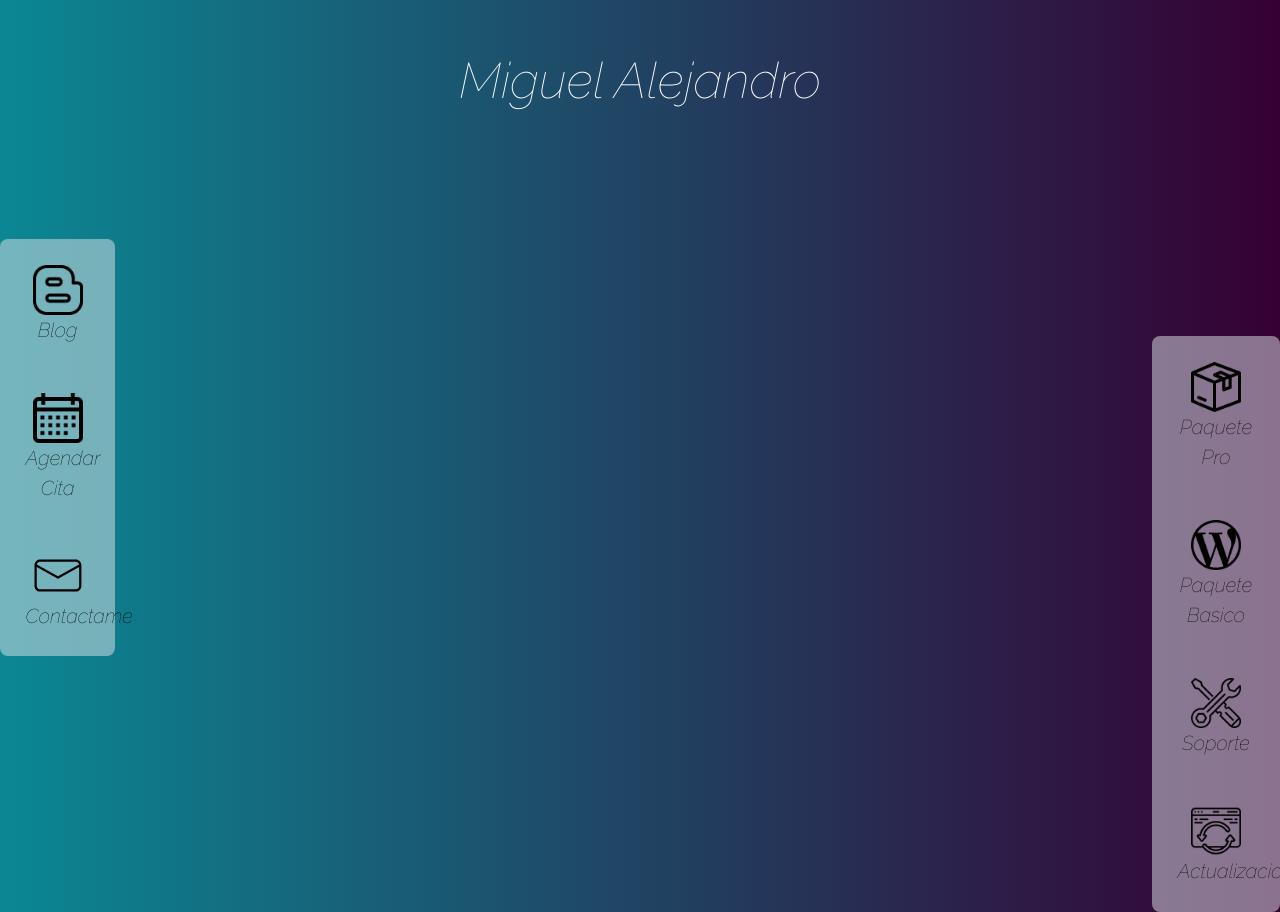
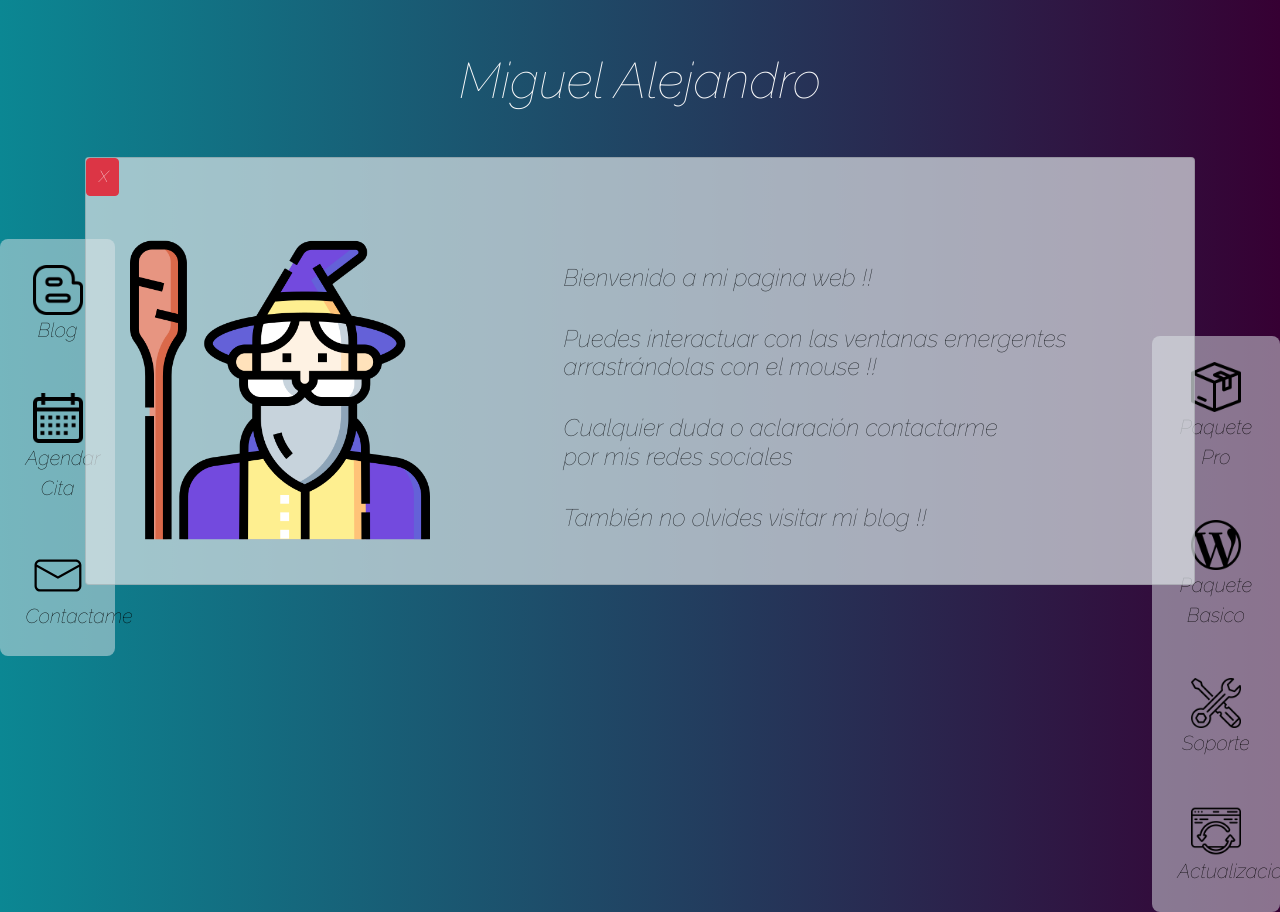
Before and after one commit to Miguel-Alejandro/Miguel-Alejandro, a plain HTML site: page index.html in a window 1280 px wide. Shown: the top 912 px of the page. Drawn offline with nearby package versions, Linux system fonts and the light colour scheme.

Commit message:
final commit

```diff
--- a/css/main.css
+++ b/css/main.css
@@ -194,3 +194,18 @@ body{
 	width: 3%;
 	font-family: 'Raleway', sans-serif;
 }
+
+
+
+/*styles of welcome card*/
+#card-welcome{
+	margin-top: -45%;
+	background: rgba(223, 230, 233,0.7);
+	font-family: 'Raleway', sans-serif;
+
+}
+
+#close-welcome{
+	width: 3%;
+	font-family: 'Raleway', sans-serif;
+}
--- a/index.html
+++ b/index.html
@@ -126,6 +126,36 @@
 		</article>
 
 	</section>
+
+
+	<!--message welcome-->
+	<div class="container">
+		<div class="card" id="card-welcome">
+			<button type="button" class="btn btn-danger" id="close-welcome">X</button>
+
+			<div class="card-body">
+				<div class="row">
+
+					<!--img-->
+					<div class="col">
+						<img
+						src="static/img/wizard.png"
+						class="img-fluid m-4"
+						width="300"
+						title="Icons made by Freepik from www.flaticon.com">
+					</div>
+
+					<!--info-->
+					<div class="col-md-7">
+						 <h4 class="mt-5">Bienvenido a mi pagina web !!</h4><br>
+						 <h4>Puedes interactuar con las ventanas emergentes <br> arrastrándolas con el mouse !!</h4><br>
+						 <h4>Cualquier duda o aclaración contactarme <br> por mis redes sociales</h4><br>
+						 <h4>También no olvides visitar mi blog !!</h4>
+					</div>
+				</div>
+			</div>
+		</div>
+	</div>
 
 
 
--- a/js/main.js
+++ b/js/main.js
@@ -5,6 +5,12 @@ $(document).ready(function(){
 
 //script
 window.addEventListener('load', function(){
+
+	//funciones para welcome
+	const close_welcome = document.querySelector('#close-welcome');
+	close_welcome.addEventListener('click', function(){
+		$('#card-welcome').hide('fade');
+	});
 
 	//funciones del paquete pro
 	const close_pro = document.querySelector('#close-pro');
@@ -60,6 +66,7 @@ window.addEventListener('load', function(){
 });
 
 
+
 //interacciones de las ventanas
 $(document).ready(function(){
 	$('#card-pro').draggable();
```
Also changed, not shown: static/img/wizard.png (added).
